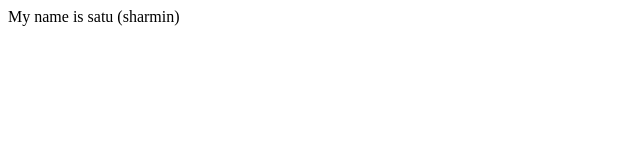
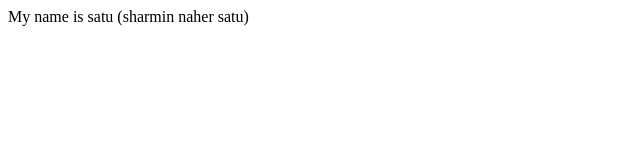
Before and after one commit to sahariar8/github_practice_for_advanced, a plain HTML site: page index.html in a window 1280 px wide. Shown: the full height of the page, 0-640 px from the left. Drawn offline with Linux system fonts and the light colour scheme.

Commit message:
name change for main

```diff
--- a/index.html
+++ b/index.html
@@ -1 +1 @@
-<p>My name is satu (sharmin)</p>
+<p>My name is satu (sharmin naher satu)</p>
```
